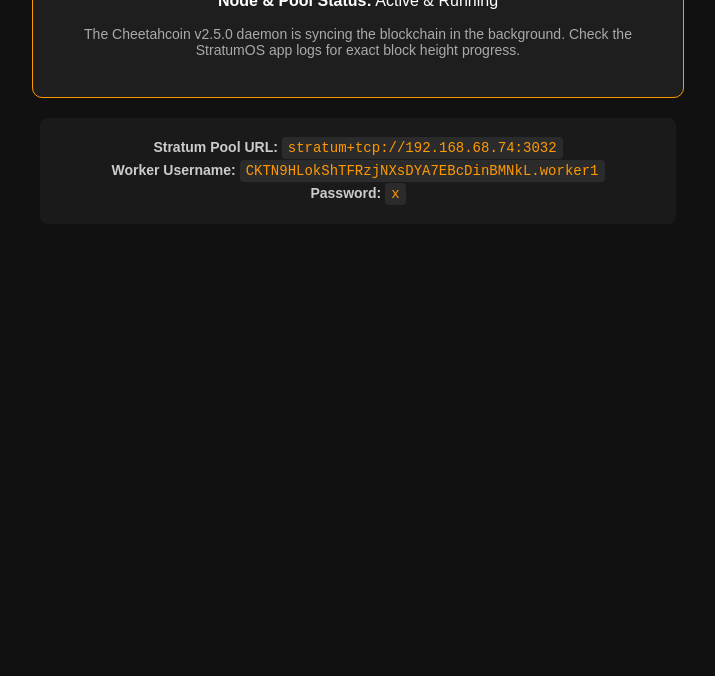
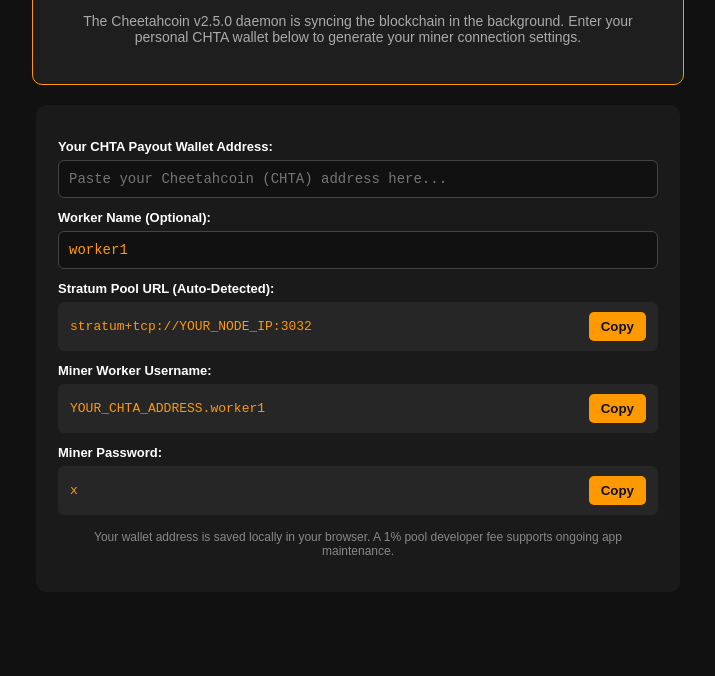
Before and after one commit to 5tratNodeApps/5tratum-CHTA-store, a plain HTML site: page 5tratnodeapps-cheetahcoin/index.html in a window 1280 px wide. Shown: the part 179-855 px from the top of the page, without its empty margins (282-997 px from the left). Before the commit the page ends 800 px from the top, so only its background shows below. Drawn offline with Linux system fonts and the light colour scheme.

Commit message:
Update index.html
Updating main page for user input

```diff
--- a/5tratnodeapps-cheetahcoin/index.html
+++ b/5tratnodeapps-cheetahcoin/index.html
@@ -2,27 +2,83 @@
 <html lang="en">
 <head>
   <meta charset="UTF-8">
-  <meta http-equiv="refresh" content="10">
   <meta name="viewport" content="width=device-width, initial-scale=1.0">
   <title>Cheetahcoin Solo Miner Console</title>
   <style>
-    body { background: #111; color: #fff; font-family: sans-serif; padding: 6%; text-align: center; margin: 0; }
+    body { background: #111; color: #fff; font-family: sans-serif; padding: 5%; text-align: center; margin: 0; }
     .card { max-width: 600px; margin: 20px auto; background: #1e1e1e; padding: 25px; border-radius: 10px; border: 1px solid #ff9900; }
-    .subcard { max-width: 600px; margin: 20px auto; background: #1a1a1a; padding: 18px; border-radius: 8px; font-size: 14px; color: #ccc; line-height: 1.6; }
-    h2 { color: #ff9900; margin-top: 0; }
-    code { background: #2b2b2b; padding: 3px 6px; border-radius: 4px; color: #ff9900; }
+    .subcard { max-width: 600px; margin: 20px auto; background: #1a1a1a; padding: 22px; border-radius: 10px; font-size: 14px; color: #ccc; text-align: left; }
+    h2 { color: #ff9900; margin-top: 0; text-align: center; }
+    label { display: block; margin: 12px 0 6px; font-weight: bold; color: #fff; font-size: 13px; }
+    input { width: 100%; box-sizing: border-box; padding: 10px; border-radius: 6px; border: 1px solid #444; background: #111; color: #ff9900; font-family: monospace; font-size: 14px; }
+    input:focus { outline: none; border-color: #ff9900; }
+    .output-row { display: flex; align-items: center; justify-content: space-between; background: #262626; padding: 10px 12px; border-radius: 6px; margin-top: 6px; gap: 10px; }
+    code { color: #ff9900; font-size: 13px; word-break: break-all; }
+    button { background: #ff9900; color: #111; border: none; padding: 7px 12px; border-radius: 5px; font-weight: bold; cursor: pointer; white-space: nowrap; }
+    button:hover { background: #e68a00; }
+    .note { font-size: 12px; color: #888; margin-top: 15px; text-align: center; }
   </style>
 </head>
 <body>
   <div class="card">
     <h2>Cheetahcoin Solo Miner Console</h2>
     <p><strong>Node &amp; Pool Status:</strong> Active &amp; Running</p>
-    <p style="color:#aaa; font-size:14px;">The Cheetahcoin v2.5.0 daemon is syncing the blockchain in the background. Check the StratumOS app logs for exact block height progress.</p>
+    <p style="color:#aaa; font-size:14px;">The Cheetahcoin v2.5.0 daemon is syncing the blockchain in the background. Enter your personal CHTA wallet below to generate your miner connection settings.</p>
   </div>
+
   <div class="subcard">
-    <strong>Stratum Pool URL:</strong> <code>stratum+tcp://192.168.68.74:3032</code><br>
-    <strong>Worker Username:</strong> <code>CKTN9HLokShTFRzjNXsDYA7EBcDinBMNkL.worker1</code><br>
-    <strong>Password:</strong> <code>x</code>
+    <label for="wallet">Your CHTA Payout Wallet Address:</label>
+    <input type="text" id="wallet" placeholder="Paste your Cheetahcoin (CHTA) address here..." oninput="updateConfig()">
+
+    <label for="worker">Worker Name (Optional):</label>
+    <input type="text" id="worker" value="worker1" oninput="updateConfig()">
+
+    <label>Stratum Pool URL (Auto-Detected):</label>
+    <div class="output-row">
+      <code id="stratumUrl">stratum+tcp://192.168.1.100:3032</code>
+      <button onclick="copyText('stratumUrl', this)">Copy</button>
+    </div>
+
+    <label>Miner Worker Username:</label>
+    <div class="output-row">
+      <code id="workerOutput">YOUR_CHTA_ADDRESS.worker1</code>
+      <button onclick="copyText('workerOutput', this)">Copy</button>
+    </div>
+
+    <label>Miner Password:</label>
+    <div class="output-row">
+      <code id="passOutput">x</code>
+      <button onclick="copyText('passOutput', this)">Copy</button>
+    </div>
+
+    <p class="note">Your wallet address is saved locally in your browser. A 1% pool developer fee supports ongoing app maintenance.</p>
   </div>
+
+  <script>
+    const host = window.location.hostname;
+    const isLocal = host && !host.includes("github.io") && host !== "127.0.0.1" && host !== "localhost";
+    document.getElementById("stratumUrl").textContent = "stratum+tcp://" + (isLocal ? host : "YOUR_NODE_IP") + ":3032";
+
+    const savedWallet = localStorage.getItem("chta_user_wallet");
+    const savedWorker = localStorage.getItem("chta_user_worker");
+    if (savedWallet) document.getElementById("wallet").value = savedWallet;
+    if (savedWorker) document.getElementById("worker").value = savedWorker;
+    updateConfig();
+
+    function updateConfig() {
+      const w = document.getElementById("wallet").value.trim();
+      const n = document.getElementById("worker").value.trim() || "worker1";
+      localStorage.setItem("chta_user_wallet", w);
+      localStorage.setItem("chta_user_worker", n);
+      document.getElementById("workerOutput").textContent = (w || "YOUR_CHTA_ADDRESS") + "." + n;
+    }
+
+    function copyText(id, btn) {
+      navigator.clipboard.writeText(document.getElementById(id).textContent);
+      const orig = btn.textContent;
+      btn.textContent = "Copied!";
+      setTimeout(() => btn.textContent = orig, 1500);
+    }
+  </script>
 </body>
 </html>
```
